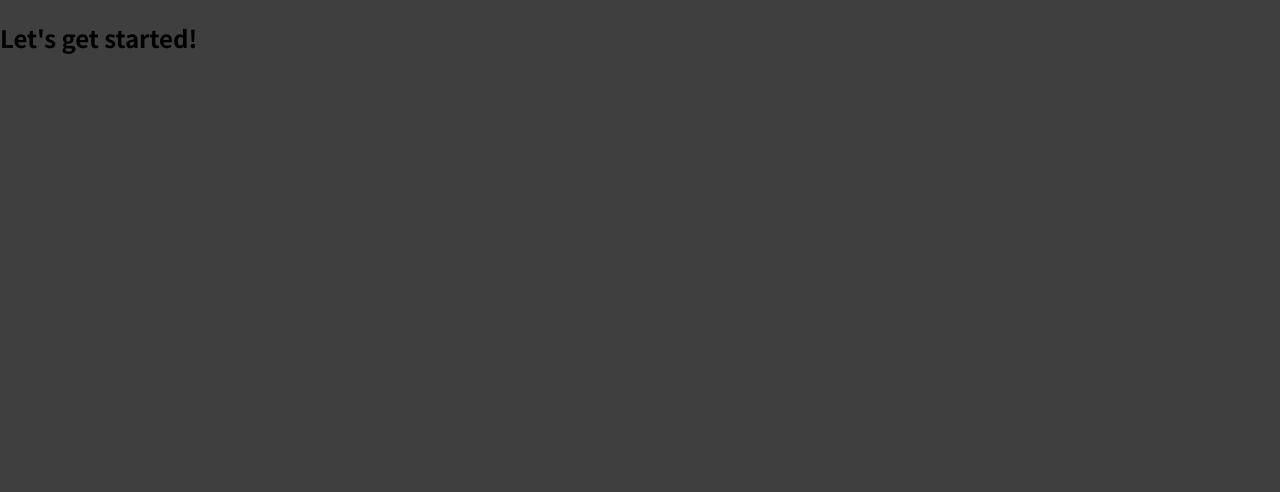
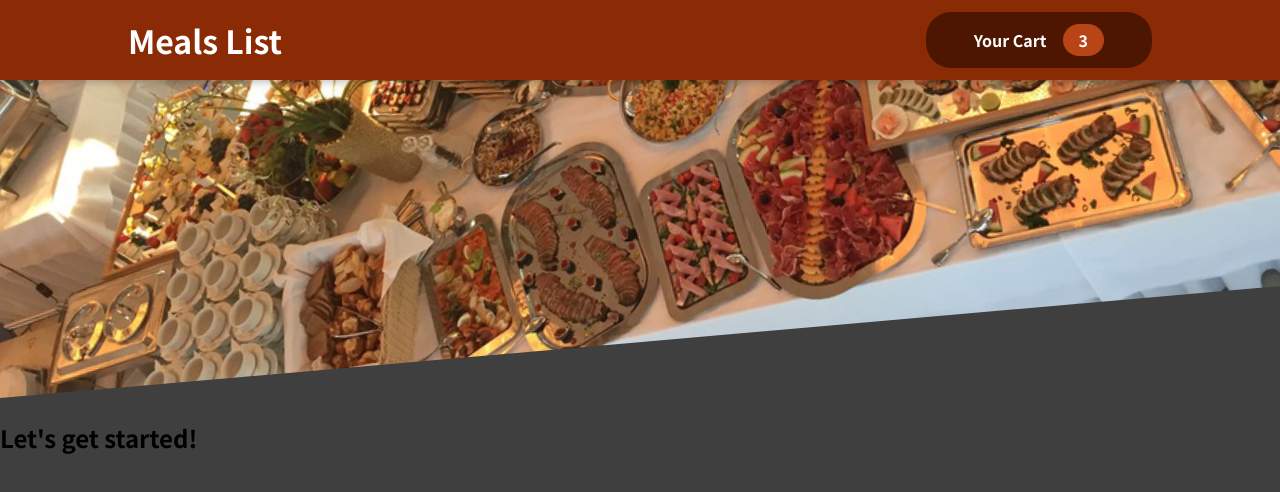
Before and after one commit to sampath11790/-restaurant-uproject, a React (Create React App) app: page / in a window 1280 px wide. Shown: the top 492 px of the page. Built offline with nearby package versions, Linux system fonts and the light colour scheme.

Commit message:
haeder and cart added

```diff
--- a/src/App.js
+++ b/src/App.js
@@ -1,8 +1,11 @@
+import React from "react";
+import Header from "./Component/Layout/Header";
 function App() {
   return (
-    <div>
+    <React.Fragment>
+      <Header></Header>
       <h2>Let's get started!</h2>
-    </div>
+    </React.Fragment>
   );
 }
 
--- a/src/Component/Layout/Header.js
+++ b/src/Component/Layout/Header.js
@@ -0,0 +1,18 @@
+import {Fragment} from "react";
+import Mealsphoto from '../../assets/meals.jpg'
+import classes from './Header.module.css'
+import HeaderCartButton from "./HeaderCartButton";
+const Header=()=>{
+    return(
+         <Fragment>
+        <header className={classes.header}>
+            <h1>Meals List</h1>
+            <HeaderCartButton></HeaderCartButton>
+        </header>
+        <div className={classes['main-image']}>
+            <img src={Mealsphoto} alt='a table full of meals '/>
+        </div>
+        </Fragment>
+    )
+}
+export default Header
--- a/src/Component/Layout/Header.module.css
+++ b/src/Component/Layout/Header.module.css
@@ -0,0 +1,29 @@
+.header {
+    position: fixed;
+    top: 0;
+    left: 0;
+    width: 100%;
+    height: 5rem;
+    background-color: #8a2b06;
+    color: white;
+    display: flex;
+    justify-content: space-between;
+    align-items: center;
+    padding: 0 10%;
+    box-shadow: 0 2px 8px rgba(0, 0, 0, 0.25);
+    z-index: 10;
+  }
+
+  .main-image {
+    width: 100%;
+    height: 25rem;
+    z-index: 0;
+    overflow: hidden;
+  }
+
+  .main-image img {
+    width: 110%;
+    height: 100%;
+    object-fit: cover;
+    transform: rotateZ(-5deg) translateY(-4rem) translateX(-1rem);
+  }
--- /dev/null
+++ b/src/Component/Layout/HeaderCartButton.js
@@ -0,0 +1,19 @@
+import React from "react";
+import classes from './HeaderCartButton.module.css'
+const HeaderCartButton=(props)=>{
+    return(
+
+            <button className={classes.button}>
+                <span >
+                    Your Cart
+                </span>
+                <span className={classes.badge}>
+                   3
+                </span>
+            </button>
+
+    )
+
+}
+
+export default HeaderCartButton
--- /dev/null
+++ b/src/Component/Layout/HeaderCartButton.module.css
@@ -0,0 +1,59 @@
+.button {
+    cursor: pointer;
+    font: inherit;
+    border: none;
+    background-color: #4d1601;
+    color: white;
+    padding: 0.75rem 3rem;
+    display: flex;
+    justify-content: space-around;
+    align-items: center;
+    border-radius: 25px;
+    font-weight: bold;
+  }
+
+  .button:hover,
+  .button:active {
+    background-color: #2c0d00;
+  }
+
+  .icon {
+    width: 1.35rem;
+    height: 1.35rem;
+    margin-right: 0.5rem;
+  }
+
+  .badge {
+    background-color: #b94517;
+    padding: 0.25rem 1rem;
+    border-radius: 25px;
+    margin-left: 1rem;
+    font-weight: bold;
+  }
+
+  .button:hover .badge,
+  .button:active .badge {
+    background-color: #92320c;
+  }
+
+  .bump {
+    animation: bump 300ms ease-out;
+  }
+
+  @keyframes bump {
+    0% {
+      transform: scale(1);
+    }
+    10% {
+      transform: scale(0.9);
+    }
+    30% {
+      transform: scale(1.1);
+    }
+    50% {
+      transform: scale(1.15);
+    }
+    100% {
+      transform: scale(1);
+    }
+  }
```
Also changed, not shown: src/assets/meals.jpg (added), 1 other file (tests, documents, lock files or other folders).
